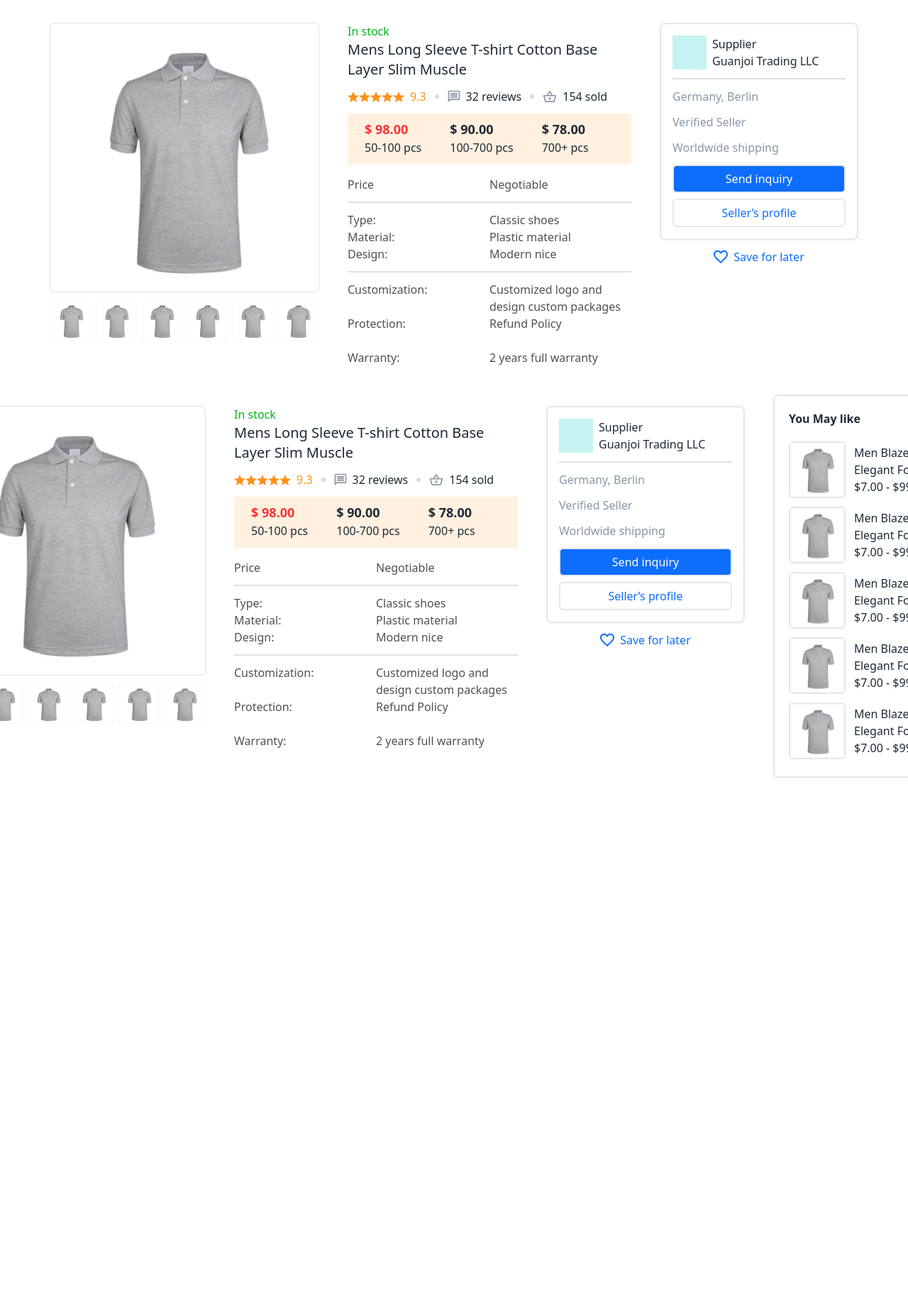
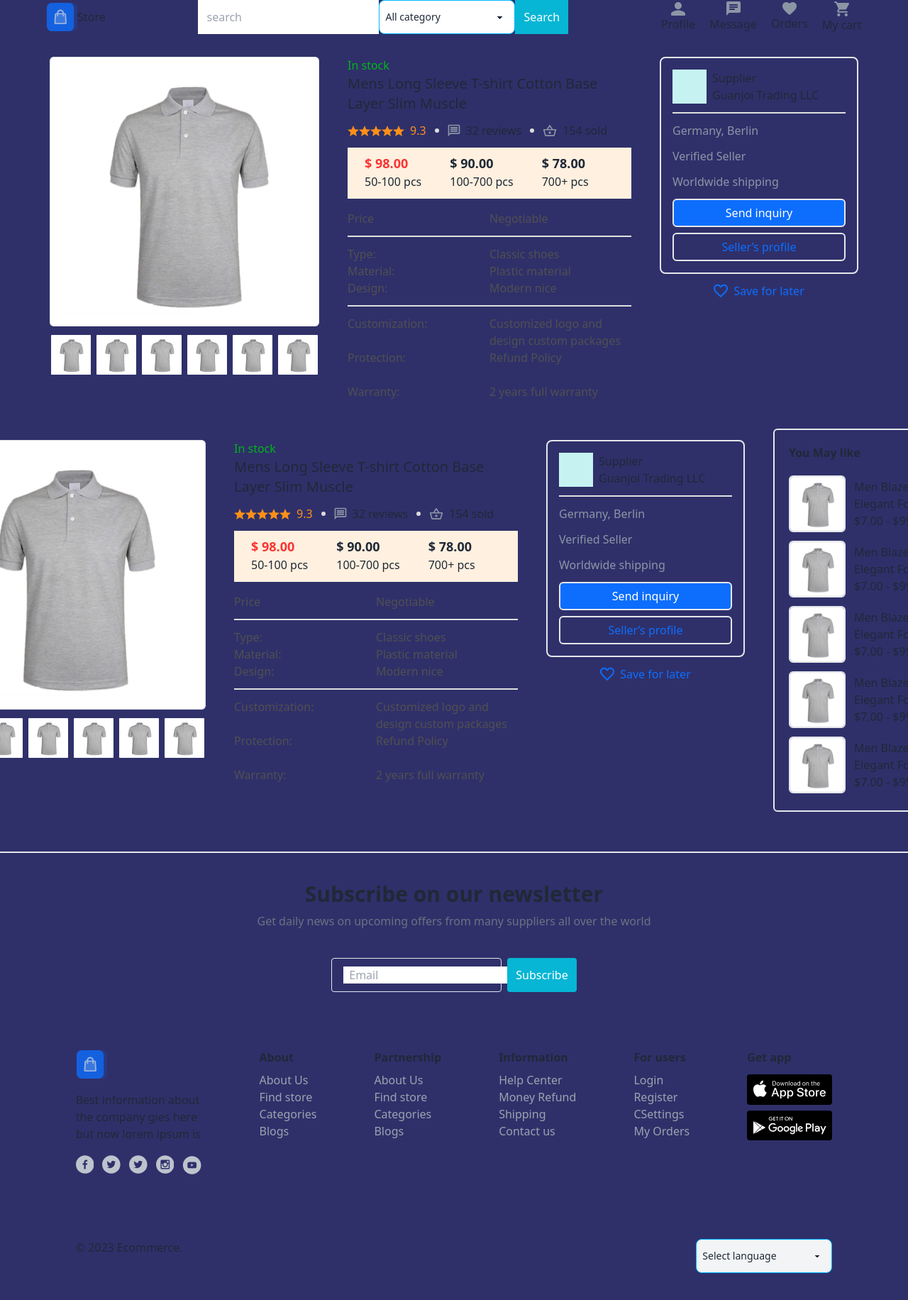
Before and after one commit to bolourima/BuyMe, a Next.js app in the folder user-fe/: page /productdetail in a window 1280 px wide. Shown: the top 1832 px of the page at 71% size. Before the commit the page ends 1112 px from the top, so only its background shows below. Built offline with nearby package versions, Linux system fonts and the light colour scheme.

Commit message:
fix product header category

```diff
--- a/user-fe/src/components/Footer.tsx
+++ b/user-fe/src/components/Footer.tsx
@@ -10,8 +10,8 @@ import React from "react";
 
 export const Footer = () => {
   return (
-    <div className=" lg:w-full bg-gray-100 flex flex-col  items-center  ">
-      <div className=" lg:flex flex-col items-center bg-gray-100 py-10 gap-10 w-9/12">
+    <div className=" lg:w-full bg-[#2F306A] border-t-2 lg:mt-10 flex flex-col  items-center  ">
+      <div className=" lg:flex flex-col items-center py-10 gap-10 w-9/12">
         <div className=" flex flex-col items-center gap-2">
           <h1 className=" text-3xl font-semibold">
             Subscribe on our newsletter
@@ -23,7 +23,7 @@ export const Footer = () => {
         </div>
 
         <div className=" flex gap-2 w-full justify-center ">
-          <div className="flex items-center gap-2 p-2 border rounded bg-white w-3/12">
+          <div className="flex items-center gap-2 p-2 border rounded w-3/12">
             <EmailIcon />
             <input
               type="Email"
@@ -37,7 +37,7 @@ export const Footer = () => {
         </div>
       </div>
 
-      <div className=" hidden lg:block lg:flex w-full bg-white flex-col items-center">
+      <div className=" hidden lg:block lg:flex w-full  flex-col items-center">
         <div className="flex gap-2 w-10/12  py-10 place-content-between ">
           <div className="w-1/6 flex flex-col gap-4">
             <div>
--- a/user-fe/src/components/Header.tsx
+++ b/user-fe/src/components/Header.tsx
@@ -9,24 +9,14 @@ import React from "react";
 
 export const Header = () => {
   return (
-    <div className=" w-full lg:w-full flex justify-center py-4  bg-white">
-      <div className="w-10/12 lg:flex place-content-between lg:w-10/12">
+    <div className="lg:flex justify-around">
       <div className=" flex items-center">
         <BrandIcon />
         <h1>Store</h1>
       </div>
-
-        <div className=" flex w-10/12 lg:flex items-center border-2 border-cyan-500   rounded lg:w-9/12">
-          <div className=" block lg:hidden ">
-            <SearchIcon />
-          </div>
-
-          <input
-            type="search"
-            placeholder="search"
-            className=" w-10/12 lg:input px-3 py-3 lg:w-10/12 "
-          />
-          <select className=" hidden lg:block select select-info px-2 max-w-xs w-48 border-l-2 border-cyan-500">
+      <div className=" flex lg:flex items-center rounded">
+        <input type="search" placeholder="search" className="px-3 py-3 " />
+        <select className=" lg:block select select-info px-2 max-w-xs w-48 ">
           <option disabled selected>
             All category
           </option>
@@ -35,12 +25,9 @@ export const Header = () => {
           <option>Smartphones </option>
           <option>Modern tech </option>
         </select>
-          <button className=" hidden lg:block p-3 bg-cyan-500 text-white">
-            Search
-          </button>
+        <button className="p-3 bg-cyan-500 text-white">Search</button>
       </div>
-
-        <div className="hidden lg:block lg:flex items-center gap-5 ">
+      <div className="flex items-center gap-5 ">
         <div className="flex flex-col items-center cursor-pointer hover:scale-105 duration-200 ease-out ">
           <ProfileIcon />
           <h1>Profile</h1>
@@ -59,6 +46,5 @@ export const Header = () => {
         </div>
       </div>
     </div>
-    </div>
   );
 };
--- a/user-fe/src/components/Product.tsx
+++ b/user-fe/src/components/Product.tsx
@@ -2,8 +2,6 @@ import React, { use, useContext, useState } from "react";
 import { ProductCardTwo } from "./ProductCardTwo";
 import { ProductCardThree } from "./ProductCardThree";
 import { ProductType } from "../types/productType";
-import { ProductFilterRecent } from "./ProductFilterRecent";
-import { RelatedProductCard } from "./RelatedProductCard";
 import AppIcon from "@/SVG/AppIcon";
 import ListIcon from "@/SVG/ListIcon";
 import { BasketVisiblityContext } from "@/context/BasketVisiblity";
@@ -35,7 +33,7 @@ export default function Product({
       putIntoBasket(product, productsInBasket, setProductsInBasket);
   };
   return (
-    <div className="container">
+    <div className="">
       {isBasketVisible && <Basket />}
       <div className="flex py-4">
         <button
@@ -53,7 +51,7 @@ export default function Product({
         <button onChange={handleChangeBundling}>next page</button>
       </div>
       <div className={`${isList ? "hidden" : "block"}`}>
-        {productData.slice(renderedDataindex, maxDatasToShow).map((Data, i) => (
+        {productData.map((Data, i) => (
           <ProductCardThree
             key={i}
             data={Data}
@@ -62,9 +60,7 @@ export default function Product({
         ))}
       </div>
       <div
-        className={`${
-          isList ? "block" : "hidden"
-        } grid grid-cols-3 grid-rows-3 lg:gap-y-5`}
+        className={`${isList ? "block" : "hidden"} grid grid-cols-3 lg:gap-y-5`}
       >
         {productData.slice(renderedDataindex, maxDatasToShow).map((Data, i) => (
           <ProductCardTwo key={i} data={Data} setProductData={setProductData} />
--- a/user-fe/src/components/SubCategory.tsx
+++ b/user-fe/src/components/SubCategory.tsx
@@ -79,20 +79,20 @@ export const SubCategory = () => {
   };
 
   return (
-    <div className="w-64 bg-gray-200 p-4">
+    <div className="bg-[#2F306A] text-white w-2/12 p-4 flex flex-col gap-5">
       {/* Category */}
-      <div className="mb-4">
-        <div className="flex justify-between" onClick={handleOpenCategory}>
-          <button className="font-bold">Category</button>
+      <div className="">
+        <div className="flex justify-between " onClick={handleOpenCategory}>
+          <button className="font-bold uppercase  ">Category</button>
           <p className={`${isOpenCategory ? " rotate-90" : ""}`}> &#62;</p>
         </div>
 
-        <div className={`pl-4 mt-2 `}>
+        <div className={`uppercase ml-1 pl-1 mt-3`}>
           {SubCategory.map((subCategory, index) => (
-            <div>
+            <div className=" p-2 hover:bg-slate-300 rounded-l-lg">
               <button
                 key={index}
-                className={`hover:bg-blue-200 transition-all ${
+                className={`transition-all uppercase ${
                   isOpenCategory ? "block" : "hidden"
                 }`}
                 onClick={() => handlerSubCategory(index)}
@@ -104,23 +104,21 @@ export const SubCategory = () => {
         </div>
       </div>
       {/* Brands */}
-      <div className="mb-4">
+      <div className="">
         <div className="flex justify-between" onClick={handleOpenBrands}>
-          <button className="font-bold">Brands</button>
+          <button className="font-bold uppercase">Brands</button>
           <p className={`${isOpenBrands ? " rotate-90" : ""}`}> &#62;</p>
         </div>
-        <div className="pl-4 mt-2">
+        <div className="pl-1 ml-1 uppercase mt-3">
           {SubCategory[subCategoryIndex].brands.map((brands) => (
-            <div>
             <div
               key={brands._id}
-                className={`hover:bg-blue-200 ${
+              className={` p-2 hover:bg-slate-300 rounded-l-lg ${
                 isOpenBrands ? "block" : "hidden"
               }`}
             >
-                <input type="checkbox" />
+              <input type="checkbox" className="" />
               {brands.name}
-              </div>
             </div>
           ))}
         </div>
--- a/user-fe/src/pages/_app.tsx
+++ b/user-fe/src/pages/_app.tsx
@@ -3,12 +3,16 @@ import type { AppProps } from "next/app";
 import React from "react";
 import { BasketBarVisiblity } from "@/context/BasketVisiblity";
 import { ProductsInBasket } from "@/context/FoodsInBasket";
+import { Header } from "@/components/Header";
+import { Footer } from "@/components/Footer";
 
 export default function App({ Component, pageProps }: AppProps) {
   return (
     <ProductsInBasket>
       <BasketBarVisiblity>
+        <Header />
         <Component {...pageProps} />
+        <Footer />
       </BasketBarVisiblity>
     </ProductsInBasket>
   );
--- a/user-fe/src/pages/productList.tsx
+++ b/user-fe/src/pages/productList.tsx
@@ -10,11 +10,8 @@ export default function productList({
   productData: ProductType[];
 }) {
   return (
-    <div>
+    <div className="">
       <div className="lg:flex lg:gap-5">
-        {/*
-      <Hero /> */}
-        {/* <RecommendedItems productData={productData} /> */}
         <SubCategory />
         <Product productData={productData} />
       </div>
--- a/user-fe/src/styles/globals.css
+++ b/user-fe/src/styles/globals.css
@@ -3,7 +3,7 @@
 @tailwind utilities;
 
 :root {
-  background-color: #ffffff;
+  background-color: #2f306a;
   --foreground-rgb: 0, 0, 0;
   --background-start-rgb: 214, 219, 220;
   --background-end-rgb: 255, 255, 255;
@@ -28,7 +28,7 @@ svg:hover path {
 }
 
 .container {
-  width: 1180px;
+  width: 1100px;
   margin: auto;
   /* энэ containeriig lg max-width болгож ашиглал гое байж магад   */
 }
```
Also changed, not shown: 1 other file (tests, documents, lock files or other folders). Lines whose indentation alone changed are shown as unchanged.
